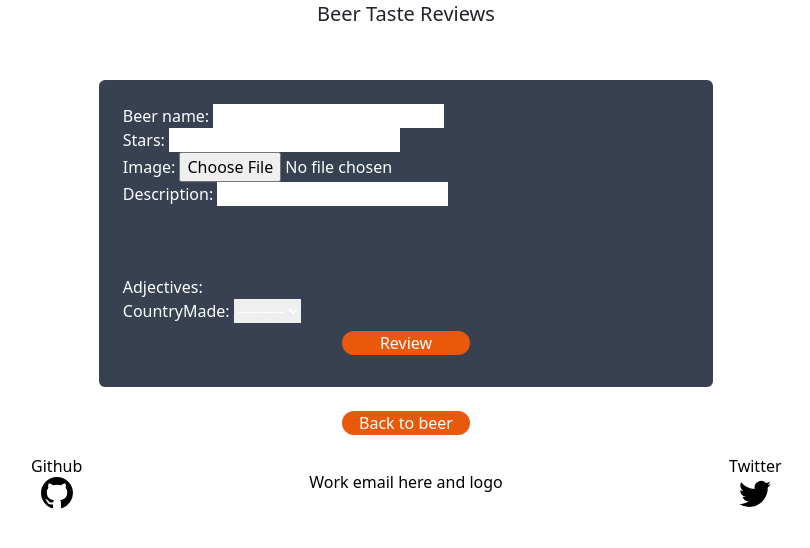
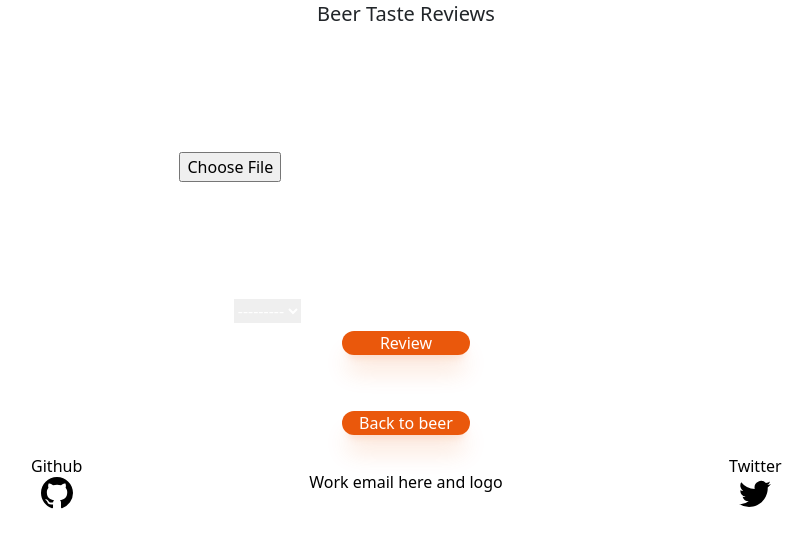
Before and after one commit to axe-rigged/beertaste, a Django app: page /upload in a window 1280 px wide. Shown: the top 548 px of the page, without its empty margins (234-1044 px from the left). Run offline with Django 4.2, Linux system fonts and the light colour scheme; data that the repository does not hold is empty; some libraries are stand-ins or nearby versions.

Commit message:
Testing few blocks.

```diff
--- a/beertaste/sites/templates/sites/index.html
+++ b/beertaste/sites/templates/sites/index.html
@@ -5,7 +5,7 @@
 		<h1 class="text-white text-center text-xl">Beers (later share bar for filtering)</h1>
 
 		<a class="text-white mx-auto" href="{% url 'sites:uploadBeer' %}">
-			<button class="w-32 bg-orange-600 rounded-full text-center shadow-xl shadow-orange-600/20">REVIEW</button>
+			<button class="w-32 bg-orange-600 rounded-full text-center shadow-xl shadow-orange-600/20 hover:w-36 hover:h-8">REVIEW</button>
 		</a>
 	</div>
 	<div class="grid grid-cols-6 gap-2 items-place-center w-4/5 mx-auto my-4">
--- a/beertaste/sites/templates/sites/upload.html
+++ b/beertaste/sites/templates/sites/upload.html
@@ -3,13 +3,13 @@
 <div class="w-4/5 mx-auto grid grid-cols-1 items-place-center">
 	<form method="post" enctype="multipart/form-data">
 	{% csrf_token %}
-	<div class="text-white bg-gray-700 p-4 my-3 rounded-md mx-auto w-3/5 grid grid-cols-1 items-place-center">
+	<div class="text-white bg-har p-4 my-3 rounded-md mx-auto w-3/5 grid grid-cols-1 items-place-center">
 		{{ form.as_div }}
-		<button class="w-32 mx-auto my-2 bg-orange-600 rounded-full text-center hover:bg-green-300 text-white" type="submit">Review</button>
+		<button class="w-32 mx-auto my-2 bg-orange-600 rounded-full text-center hover:bg-green-300 text-white shadow-xl shadow-orange-600/20" type="submit">Review</button>
 	</div>
 	</form>
 	<a class="text-white mx-auto" href="{% url 'sites:beerIndex' %}">
-		<button class="w-32 my-2 bg-orange-600 hover:bg-red-600 rounded-full text-center">Back to beer</button>
+		<button class="w-32 my-2 bg-orange-600 hover:bg-red-600 rounded-full text-center shadow-xl shadow-orange-600/20">Back to beer</button>
 	</a>
 </div>
 {% endblock content %}
```
